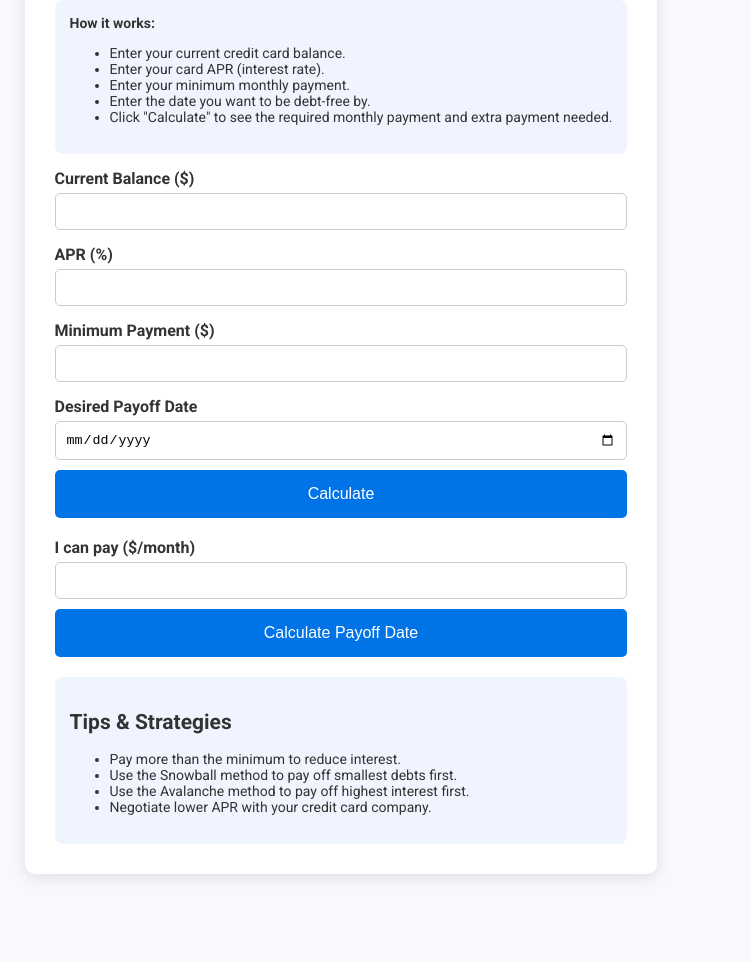
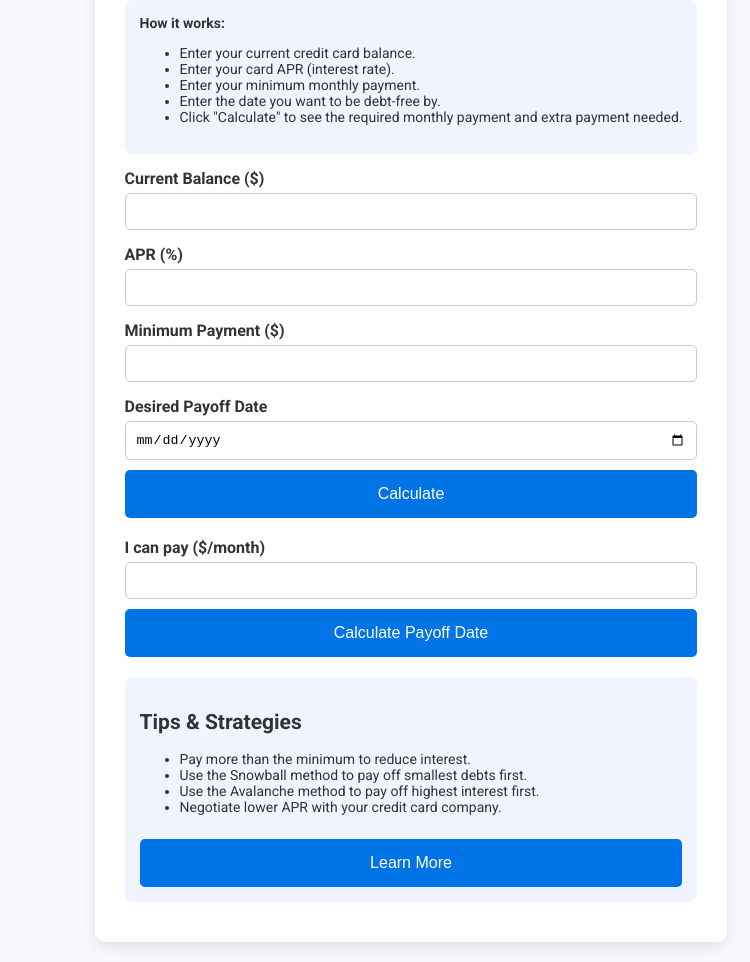
Before and after one commit to LAMRinc/PayoffCreditCardDebtCalculator, a plain HTML site: page index.html in a window 1280 px wide. Shown: the part 131-1093 px from the top of the page, without its empty margins (299-1049 px from the left). Before the commit the page ends 1025 px from the top, so only its background shows below. Drawn offline with nearby package versions, Linux system fonts and the light colour scheme.

Commit message:
Update index.html

```diff
--- a/index.html
+++ b/index.html
@@ -94,8 +94,9 @@ canvas { margin-top:20px; }
     <li>Use the Avalanche method to pay off highest interest first.</li>
     <li>Negotiate lower APR with your credit card company.</li>
   </ul>
+  <button id="learnMoreTips" style="margin-top:10px;">Learn More</button>
 </div>
-</div>
+
 
 <div class="ad">
 <ins class="adsbygoogle" style="display:block" data-ad-client="ca-pub-5315525753847749" data-ad-slot="2222222222" data-ad-format="auto" data-full-width-responsive="true"></ins>
```
Lines whose indentation alone changed are shown as unchanged.
